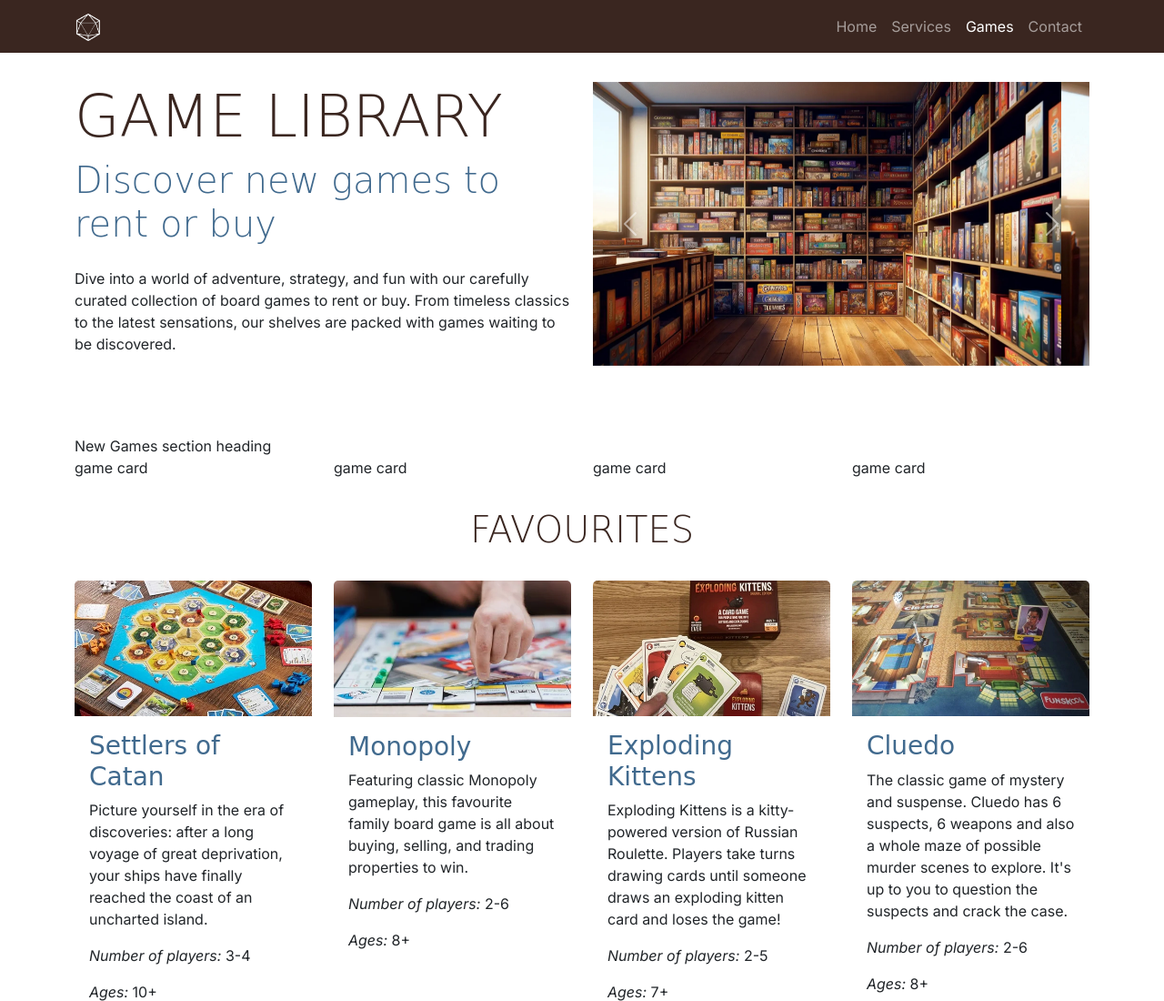
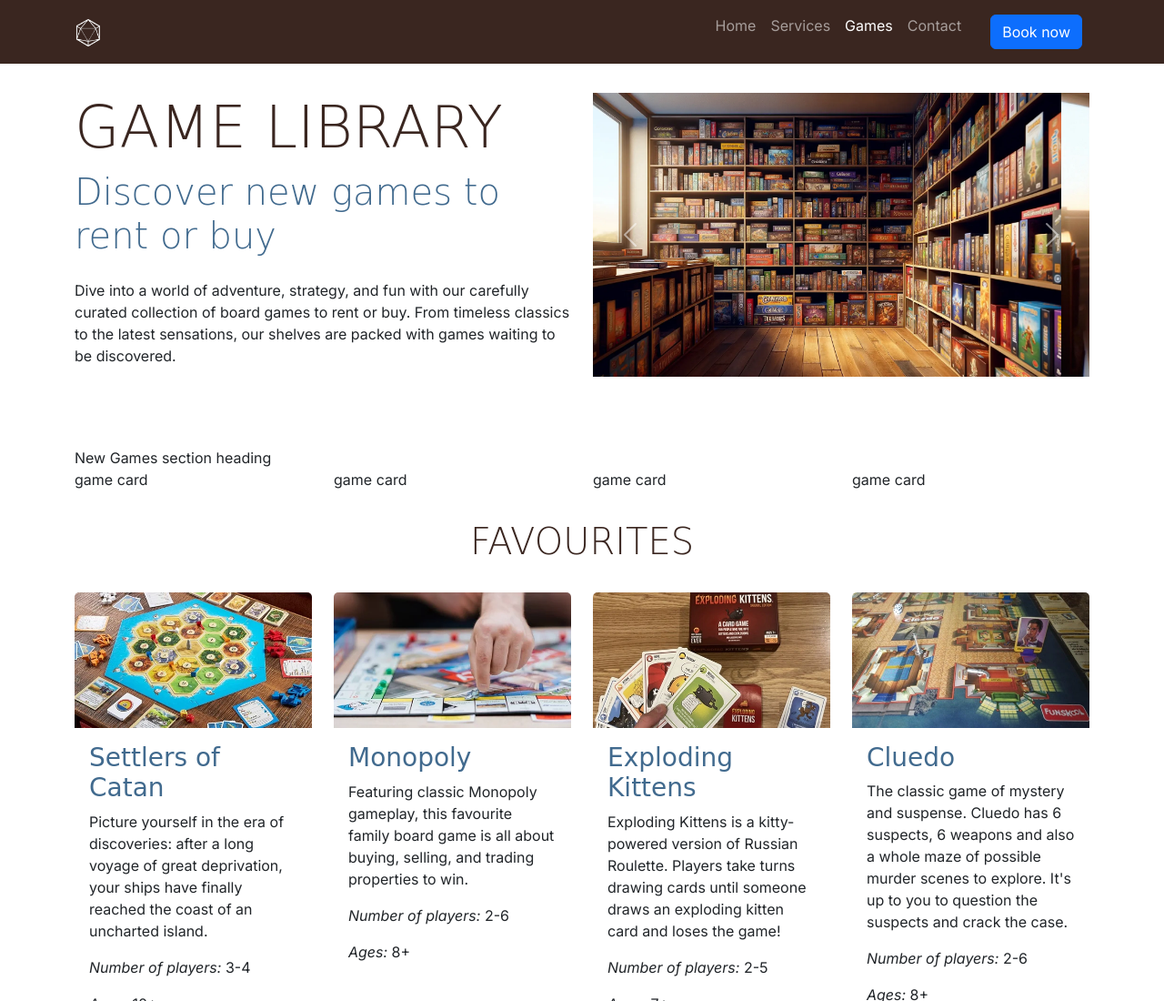
Before and after one commit to vanesaivch/broadwalk-games, a plain HTML site: page game-library.html in a window 1280 px wide. Shown: the top 1100 px of the page at 91% size. Drawn offline with nearby package versions, Linux system fonts and the light colour scheme; a web font is replaced by a local one.

Commit message:
add booking form

```diff
--- a/game-library.html
+++ b/game-library.html
@@ -45,6 +45,8 @@
                     <li class="nav-item">
                         <a class="nav-link" href="index.html#contact">Contact</a>
                     </li>
+                    </li>
+                    <li class="nav-link"> <a href="booking.html" class="btn btn-primary ms-lg-3"> Book now </a> </li>
                 </ul>
             </div>
         </div>
```
Also changed, not shown: index.html (+2 -0 lines), 1 other file.
